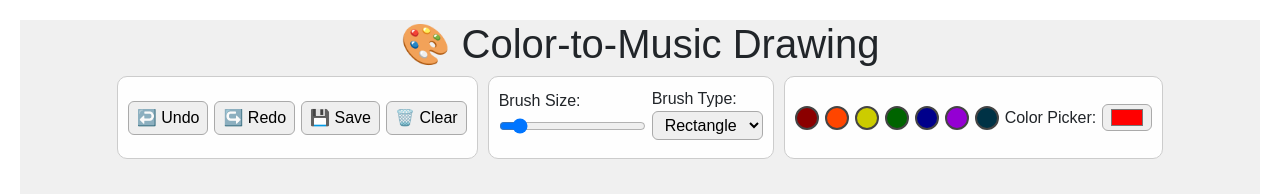
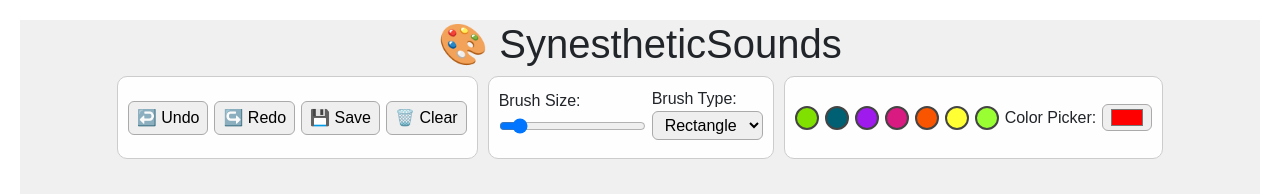
Before and after one commit to Ayka11/AVC, a Flask app: page /drawing2audio in a window 1280 px wide. Shown: the part 104-298 px from the top of the page. Run offline with Flask 3, Linux system fonts and the light colour scheme; parts of the project's set-up code (start-up, migrations or seed data) failed here and were passed over; some libraries are stand-ins or nearby versions.

Commit message:
Update drawing_to_note.html

```diff
--- a/templates/drawing_to_note.html
+++ b/templates/drawing_to_note.html
@@ -91,7 +91,7 @@ z<!DOCTYPE html>
 <body>
   {% include 'navbar.html' %}
   <div id='bb'>
-  <h1>🎨 Color-to-Music Drawing</h1>
+  <h1>🎨 SynestheticSounds</h1>
 
   <div id="toolSections">
     <div class="tool-box">
@@ -118,13 +118,13 @@ z<!DOCTYPE html>
 
     <div class="tool-box">
       <div id="colorButtons">
-        <button style="background-color: #8b0000;" onclick="setColor('#8b0000')"></button>
-        <button style="background-color: #ff4500;" onclick="setColor('#ff4500')"></button>
-        <button style="background-color: #cccc00;" onclick="setColor('#cccc00')"></button>
-        <button style="background-color: #006400;" onclick="setColor('#006400')"></button>
-        <button style="background-color: #00008b;" onclick="setColor('#00008b')"></button>
-        <button style="background-color: #9400d3;" onclick="setColor('#9400d3')"></button>
-        <button style="background-color: #003245;" onclick="setColor('#003245')"></button>
+        <button style="background-color: #80e000;" onclick="setColor('#80e000')"></button>
+        <button style="background-color: #006073;" onclick="setColor('#006073')"></button>
+        <button style="background-color: #9f1aec;" onclick="setColor('#9f1aec')"></button>
+        <button style="background-color: #d91a80;" onclick="setColor('#d91a80')"></button>
+        <button style="background-color: #f95500;" onclick="setColor('#f95500')"></button>
+        <button style="background-color: #ffff33;" onclick="setColor('#ffff33')"></button>
+        <button style="background-color: #99ff33;" onclick="setColor('#99ff33')"></button>
       </div>
       Color Picker:
       <input type="color" id="colorPicker" value="#ff0000" />
@@ -315,7 +315,7 @@ z<!DOCTYPE html>
 
 
 function drawXAxisLabels() {
-  const totalSeconds = 60*2;
+  const totalSeconds = 60;
   const interval = 5;
   const numberOfLabels = totalSeconds / interval + 1;
   const labelY = canvas.height - 5;
```
